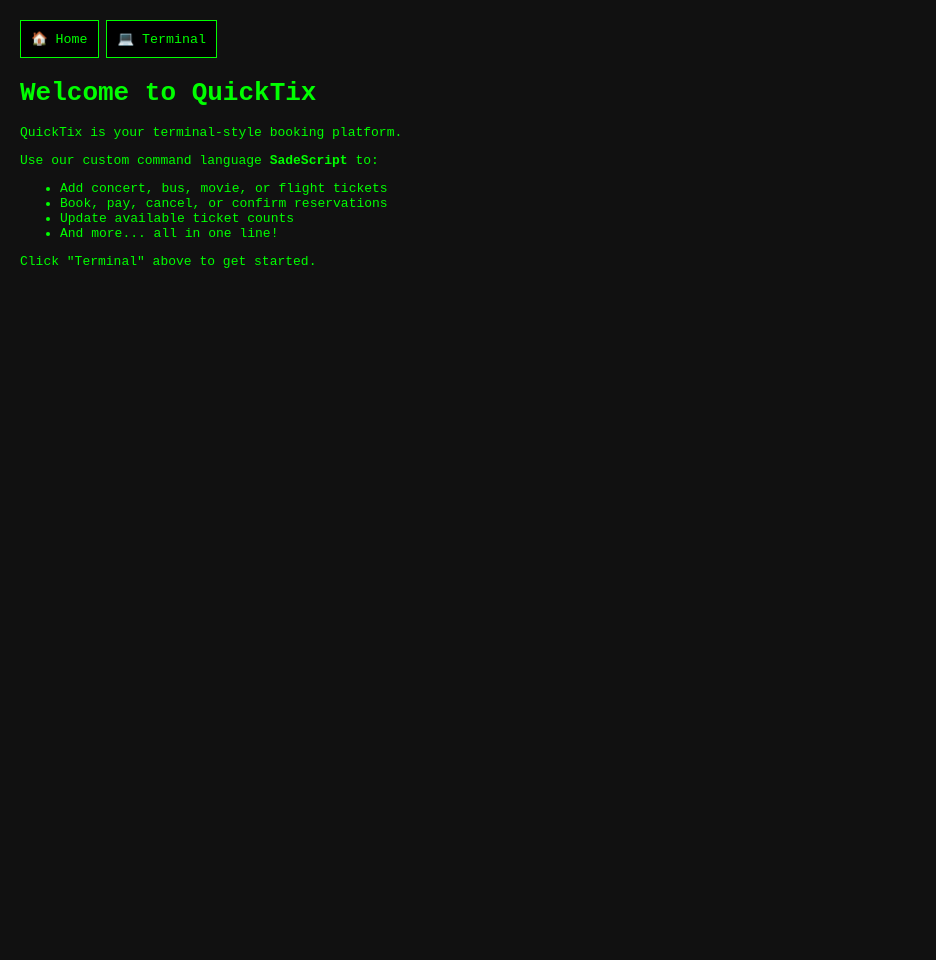
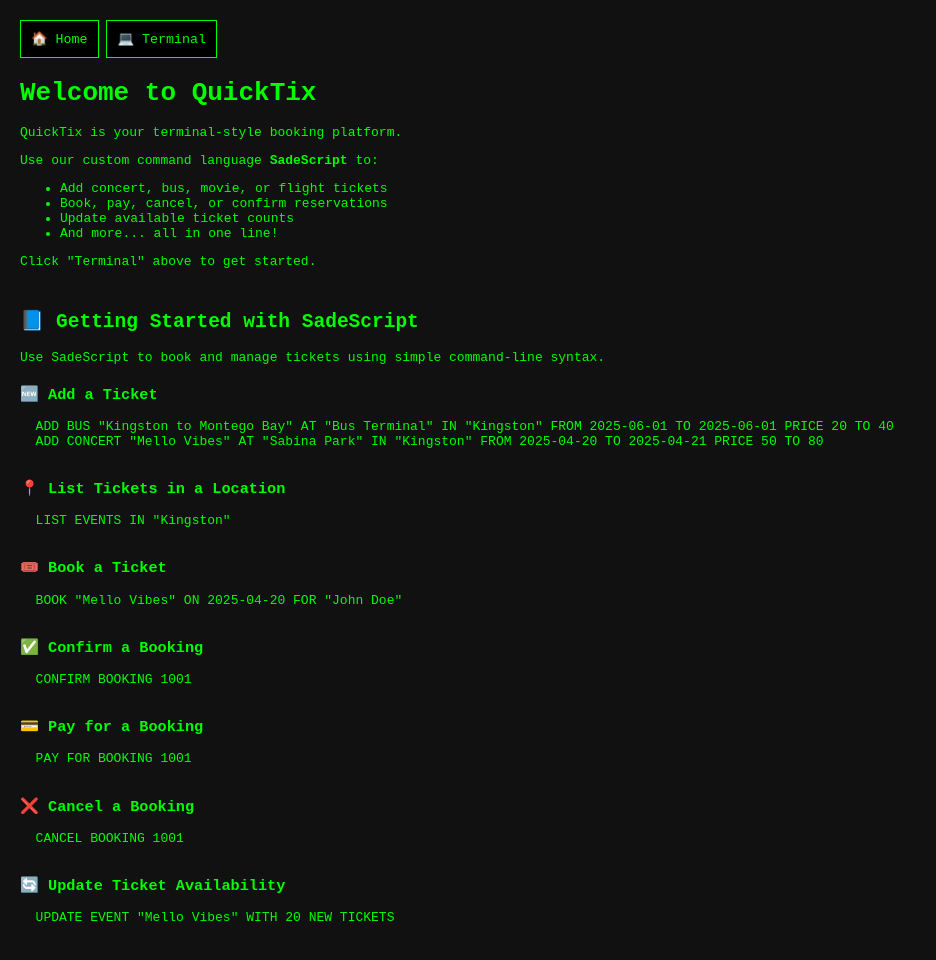
Before and after one commit to daryn-brown/Custom-Language-With-Compiler, a plain HTML site: page static/index.html in a window 1280 px wide. Shown: the whole page, without its empty margins (0-936 px from the left). Before the commit the page ends 800 px from the top, so only its background shows below. Drawn offline with Linux system fonts and the light colour scheme.

Commit message:
add short docs to homepage

```diff
--- a/static/index.html
+++ b/static/index.html
@@ -34,7 +34,8 @@
         cursor: pointer;
       }
 
-    #home, #terminal {
+      #home,
+      #terminal {
         max-width: 100%;
       }
 
@@ -88,22 +89,74 @@
         <li>And more... all in one line!</li>
       </ul>
       <p>Click "Terminal" above to get started.</p>
+
+      <section id="docs" style="margin-top: 40px">
+        <h2>📘 Getting Started with SadeScript</h2>
+        <p>
+          Use SadeScript to book and manage tickets using simple command-line
+          syntax.
+        </p>
+
+        <div style="margin-top: 20px">
+          <h3>🆕 Add a Ticket</h3>
+          <pre>
+  ADD BUS "Kingston to Montego Bay" AT "Bus Terminal" IN "Kingston" FROM 2025-06-01 TO 2025-06-01 PRICE 20 TO 40
+  ADD CONCERT "Mello Vibes" AT "Sabina Park" IN "Kingston" FROM 2025-04-20 TO 2025-04-21 PRICE 50 TO 80
+      </pre
+          >
+
+          <h3>📍 List Tickets in a Location</h3>
+          <pre>
+  LIST EVENTS IN "Kingston"
+      </pre
+          >
+
+          <h3>🎟️ Book a Ticket</h3>
+          <pre>
+  BOOK "Mello Vibes" ON 2025-04-20 FOR "John Doe"
+      </pre
+          >
+
+          <h3>✅ Confirm a Booking</h3>
+          <pre>
+  CONFIRM BOOKING 1001
+      </pre
+          >
+
+          <h3>💳 Pay for a Booking</h3>
+          <pre>
+  PAY FOR BOOKING 1001
+      </pre
+          >
+
+          <h3>❌ Cancel a Booking</h3>
+          <pre>
+  CANCEL BOOKING 1001
+      </pre
+          >
+
+          <h3>🔄 Update Ticket Availability</h3>
+          <pre>
+  UPDATE EVENT "Mello Vibes" WITH 20 NEW TICKETS
+      </pre
+          >
+        </div>
+      </section>
     </div>
 
     <!-- Terminal CLI section -->
     <div id="terminal" class="hidden">
       <div id="output"></div>
-    <div style="display: flex; gap: 10px;">
+      <div style="display: flex; gap: 10px">
         <input
           id="input"
           placeholder="Enter command..."
           autocomplete="off"
           autofocus
-        style="flex: 1;"
+          style="flex: 1"
         />
         <button id="sendBtn">Send</button>
       </div>
-
     </div>
 
     <script>
@@ -124,9 +177,7 @@
       document.getElementById("sendBtn").addEventListener("click", sendCommand);
 
       function sendCommand() {
-      const command = input.value
-        .replace(/[“”]/g, '"')
-        .replace(/[‘’]/g, "'");
+        const command = input.value.replace(/[“”]/g, '"').replace(/[‘’]/g, "'");
 
         if (command.trim() === "") return;
 
@@ -138,10 +189,9 @@
           headers: { "Content-Type": "application/json" },
           body: JSON.stringify({ command }),
         })
-        .then(res => res.text())
-        .then(data => appendToOutput(data));
+          .then((res) => res.text())
+          .then((data) => appendToOutput(data));
       }
-
 
       input.addEventListener("keydown", async function (e) {
         if (e.key === "Enter") {
@@ -159,7 +209,6 @@
         output.appendChild(line);
         output.scrollTop = output.scrollHeight;
       }
-
     </script>
   </body>
 </html>
```
Lines whose indentation alone changed are shown as unchanged.
